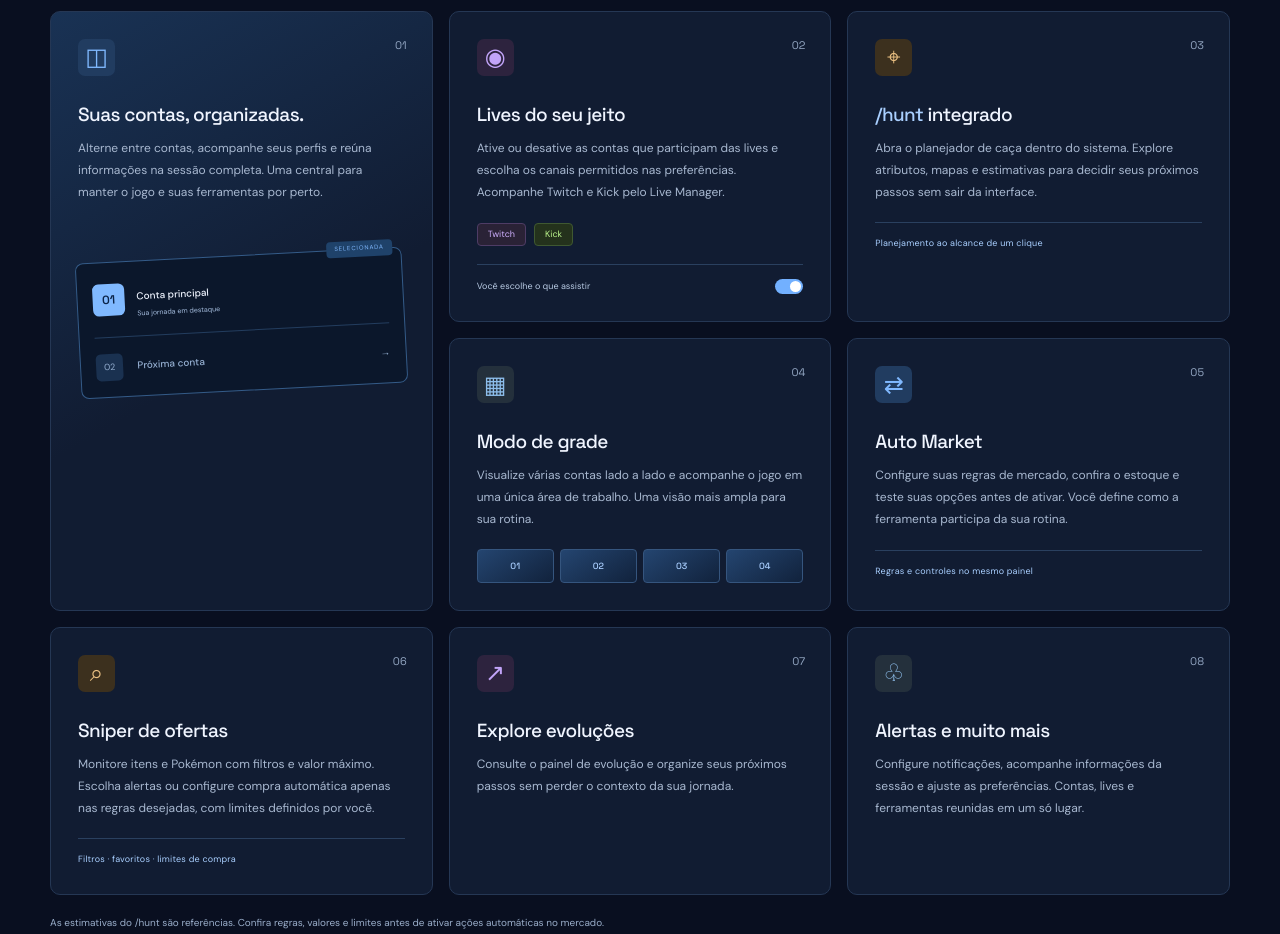
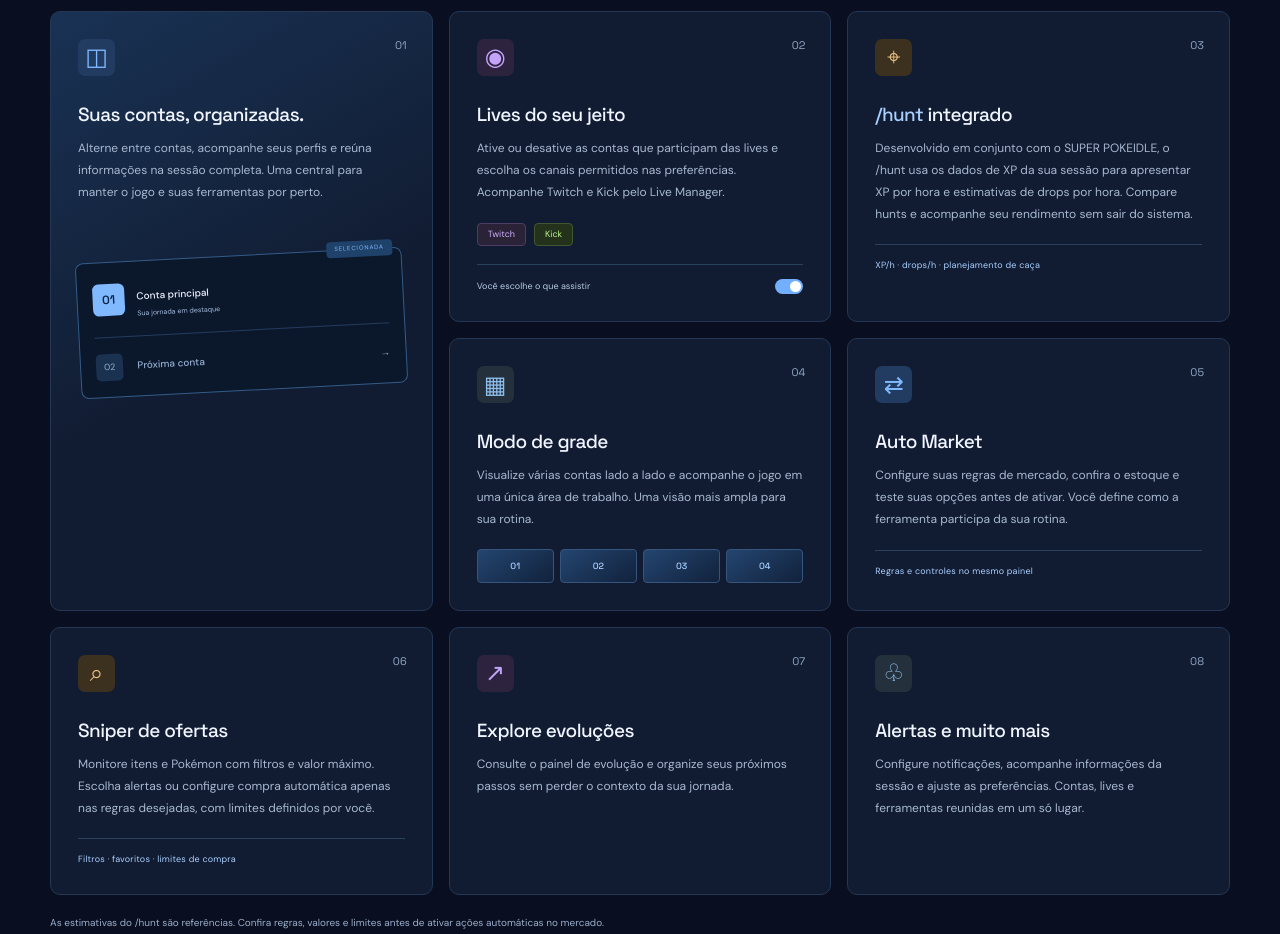
Before and after one commit to dnobre-hub/super-pokeidle-downloads, a plain HTML site: page index.html in a window 1280 px wide. Shown: the part 1260-2194 px from the top of the page. Drawn offline with Linux system fonts and the light colour scheme; no server answers.

Commit message:
Explain integrated hunt XP and hourly drop estimates

```diff
--- a/index.html
+++ b/index.html
@@ -52,7 +52,7 @@
       <div class="feature-grid">
         <article class="feature large"><span class="feature-icon" aria-hidden="true">◫</span><span class="feature-number">01</span><h3>Suas contas, organizadas.</h3><p>Alterne entre contas, acompanhe seus perfis e reúna informações na sessão completa. Uma central para manter o jogo e suas ferramentas por perto.</p><div class="account-demo" aria-hidden="true"><span class="account-avatar">01</span><div><b>Conta principal</b><small>Sua jornada em destaque</small></div><span class="account-pill">SELECIONADA</span><div class="account-row"><span>02</span><b>Próxima conta</b><i>→</i></div></div></article>
         <article class="feature"><span class="feature-icon purple" aria-hidden="true">◉</span><span class="feature-number">02</span><h3>Lives do seu jeito</h3><p>Ative ou desative as contas que participam das lives e escolha os canais permitidos nas preferências. Acompanhe Twitch e Kick pelo Live Manager.</p><div class="platform-tags"><span>Twitch</span><span>Kick</span></div><div class="live-demo" aria-label="Demonstração visual das preferências de lives"><span>Você escolhe o que assistir</span><span class="demo-switch" aria-hidden="true"></span></div></article>
-        <article class="feature"><span class="feature-icon amber" aria-hidden="true">⌖</span><span class="feature-number">03</span><h3><code>/hunt</code> integrado</h3><p>Abra o planejador de caça dentro do sistema. Explore atributos, mapas e estimativas para decidir seus próximos passos sem sair da interface.</p><span class="feature-detail">Planejamento ao alcance de um clique</span></article>
+        <article class="feature"><span class="feature-icon amber" aria-hidden="true">⌖</span><span class="feature-number">03</span><h3><code>/hunt</code> integrado</h3><p>Desenvolvido em conjunto com o SUPER POKEIDLE, o /hunt usa os dados de XP da sua sessão para apresentar XP por hora e estimativas de drops por hora. Compare hunts e acompanhe seu rendimento sem sair do sistema.</p><span class="feature-detail">XP/h · drops/h · planejamento de caça</span></article>
         <article class="feature"><span class="feature-icon blue" aria-hidden="true">▦</span><span class="feature-number">04</span><h3>Modo de grade</h3><p>Visualize várias contas lado a lado e acompanhe o jogo em uma única área de trabalho. Uma visão mais ampla para sua rotina.</p><div class="grid-demo" aria-hidden="true"><span>01</span><span>02</span><span>03</span><span>04</span></div></article>
         <article class="feature"><span class="feature-icon" aria-hidden="true">⇄</span><span class="feature-number">05</span><h3>Auto Market</h3><p>Configure suas regras de mercado, confira o estoque e teste suas opções antes de ativar. Você define como a ferramenta participa da sua rotina.</p><span class="feature-detail">Regras e controles no mesmo painel</span></article>
         <article class="feature"><span class="feature-icon amber" aria-hidden="true">⌕</span><span class="feature-number">06</span><h3>Sniper de ofertas</h3><p>Monitore itens e Pokémon com filtros e valor máximo. Escolha alertas ou configure compra automática apenas nas regras desejadas, com limites definidos por você.</p><span class="feature-detail">Filtros · favoritos · limites de compra</span></article>
```
